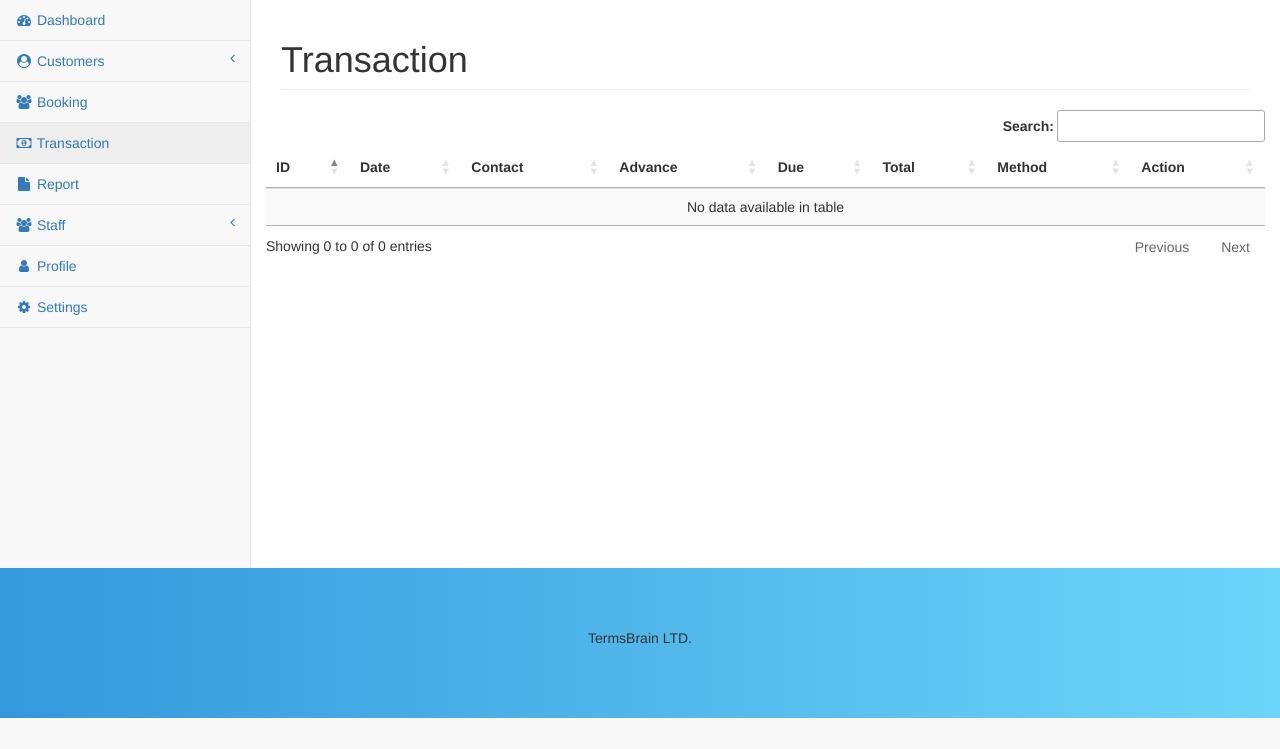
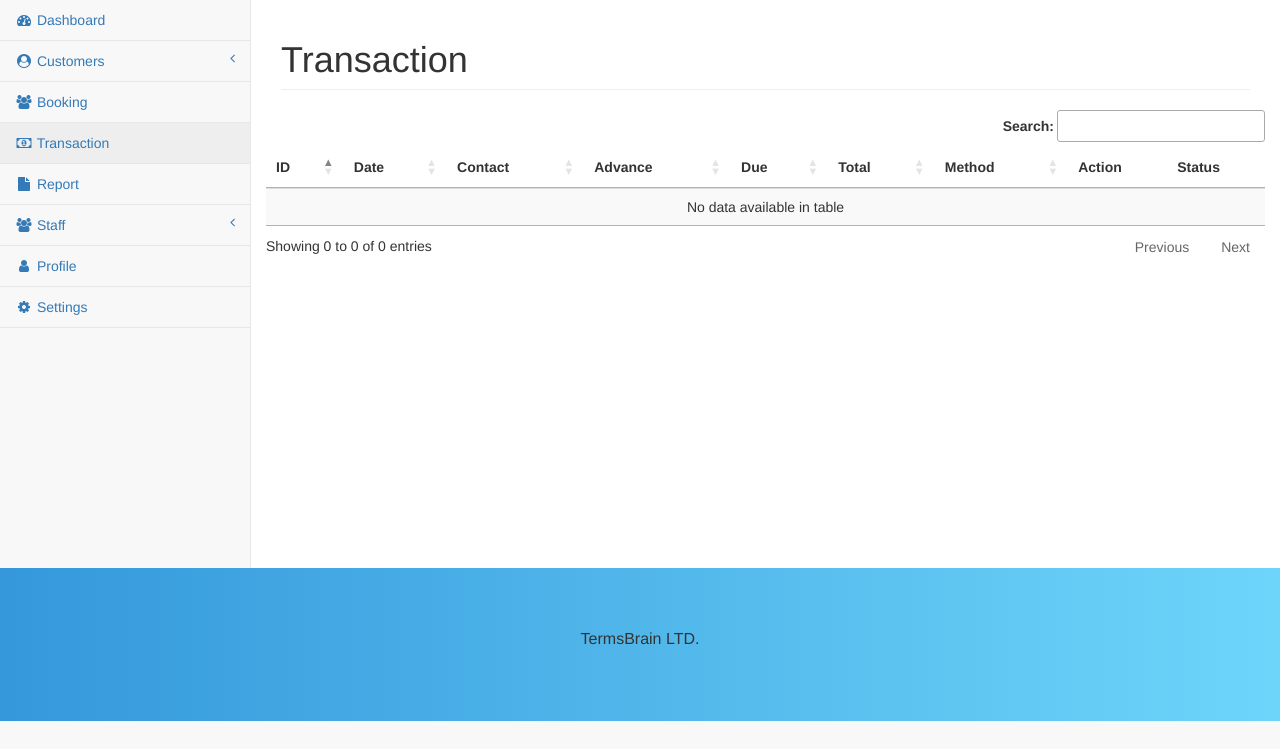
Before and after one commit to TermsBrain/Turf-Booking, a PHP site: page /transaction.php in a window 1280 px wide. Shown: the part 51-800 px from the top of the page. Run offline with PHP 8.4, Linux system fonts and the light colour scheme; the visitor is signed in with stand-in values (Sample User, id 1); data that the repository does not hold is empty; some libraries are stand-ins or nearby versions.

Commit message:
sql updated

```diff
--- a/api/submit_booking.php
+++ b/api/submit_booking.php
@@ -11,13 +11,14 @@ $total = $_POST['total'];
 $date = $_POST['date'];
 $method = $_POST['method'];
 
-$customers = "INSERT INTO `customers`(`name`, `phone`) VALUES ($name, $contact)";
+
+$customers = "INSERT INTO customers(name, phone) VALUES ('$name', '$contact')";
 
 if(mysqli_query($conn, $customers)) {
     echo "Succesfully inserted !!";
 }
 else {
-    echo mysqli_error();
+    echo mysqli_error($conn);
 }
 
 // echo $customers;
--- a/includes/footer.php
+++ b/includes/footer.php
@@ -1,18 +1,18 @@
 <section id="footer">
     <div class="container">
         <div class="row">
-       <div class=" text-center text-white">
+            <div class="text-center text-white font-weight-bold" style="font-size: 16px";>
                 <p><a href="https://termsbrain.com/">TermsBrain LTD.</a></p>
                 <!-- <p class="h6" style="color:black">© Copyright <a class="text-green ml-2" href="#" target="_blank">TermsBrain</a></p> -->
-       </div>     </div>
+            </div>
+        </div>
     </div>
 </section>
-
 
 <script src="assets/js/bootstrap.min.js"></script>
 <script src="assets/js/metisMenu/metisMenu.min.js"></script>
 <script src="assets/js/sb-admin-2.js"></script>
 <script src="assets/js/jquery.validate.min.js"></script>
+</body>
 
-</body>
 </html>
--- a/index.php
+++ b/index.php
@@ -3,7 +3,6 @@ session_start();
 include 'connection.php';
 
 if (!isset($_SESSION['id']) || !isset($_SESSION['role']) || !isset($_SESSION['status'])) {
-
             header('Location: login.php');
             exit;
 }
--- a/profile.php
+++ b/profile.php
@@ -39,6 +39,8 @@ if ($_SERVER['REQUEST_METHOD'] === 'POST' && isset($_POST['change_password'])) {
             $updateStmt->execute();
 
             $passwordChanged = true;
+            header('Location: profile.php');
+            exit;
         } else {
             $passwordMatchError = "New password and confirm password do not match.";
         }
--- a/transaction.php
+++ b/transaction.php
@@ -16,6 +16,7 @@ include_once('includes/header.php');
         </div>
     </div>
     <div class="row">
+        <div class="table-responsive">
             <table id="yourTableID" class="table table-dark table-striped">
                 <thead>
                     <th>ID</th>
@@ -26,6 +27,7 @@ include_once('includes/header.php');
                     <th>Total</th>
                     <th>Method</th>
                     <th>Action</th>
+                    <th>Status</th>
                 </thead>
                 <tbody>
                     <?php
@@ -38,7 +40,7 @@ include_once('includes/header.php');
                             <td><?php echo $row['id'] ?></td>
                             <td><?php
                                 $temp = $row['created_at'];
-                            $dates = explode(' ',$temp);
+                                $dates = explode(' ', $temp);
                                 echo $dates[0];
                             ?></td>
                             <td><?php echo $row['phone'] ?></td>
@@ -49,6 +51,15 @@ include_once('includes/header.php');
                             <td>
                                 <a class="btn btn-primary" href="editTransaction.php?id=<?php echo $row['id'] ?>">Edit</a>
                             </td>
+                            <td>
+                                <?php
+                                // Set button color based on the value of "Due"
+                                $buttonColor = ($row['due'] == 0) ? 'btn-success' : 'btn-danger';
+
+                                // Output the button with dynamic color
+                                echo '<a class="btn ' . $buttonColor . '" href="editTransaction.php?id=' . $row['id'] . '">Status</a>';
+                                ?>
+                            </td>
                         </tr>
                     <?php
                     }
@@ -57,28 +68,38 @@ include_once('includes/header.php');
             </table>
         </div>
     </div>
-
+</div>
 
 <!-- Include jQuery -->
 <script src="https://code.jquery.com/jquery-3.6.0.min.js"></script>
 
-<link rel="stylesheet" type="text/css" href="https://cdn.datatables.net/1.13.7/css/jquery.dataTables.min.css">
+<!-- Include DataTables CSS and JS -->
+<link rel="stylesheet" type="text/css" href="https://cdn.datatables.net/1.10.24/css/jquery.dataTables.min.css">
+<script type="text/javascript" src="https://cdn.datatables.net/1.10.24/js/jquery.dataTables.js"></script>
+
+<!-- Include DataTables Buttons CSS and JS -->
 <link rel="stylesheet" type="text/css" href="https://cdn.datatables.net/buttons/2.4.2/css/buttons.dataTables.min.css">
-<script type="text/javascript" src="https://code.jquery.com/jquery-3.6.0.min.js"></script>
-<script type="text/javascript" src="https://cdn.datatables.net/1.10.24/js/jquery.dataTables.js"></script>
 <script type="text/javascript" src="https://cdn.datatables.net/buttons/2.4.2/js/dataTables.buttons.min.js"></script>
 <script type="text/javascript" src="https://cdnjs.cloudflare.com/ajax/libs/jszip/3.1.3/jszip.min.js"></script>
 <script type="text/javascript" src="https://cdnjs.cloudflare.com/ajax/libs/pdfmake/0.1.53/vfs_fonts.js"></script>
 <script type="text/javascript" src="https://cdn.datatables.net/buttons/2.4.2/js/buttons.html5.min.js"></script>
 <script type="text/javascript" src="https://cdnjs.cloudflare.com/ajax/libs/pdfmake/0.1.53/pdfmake.min.js"></script>
 
+<!-- Include DataTables Responsive CSS and JS -->
+<link rel="stylesheet" type="text/css" href="https://cdn.datatables.net/responsive/2.2.9/css/responsive.dataTables.min.css">
+<script type="text/javascript" src="https://cdn.datatables.net/responsive/2.2.9/js/dataTables.responsive.min.js"></script>
 
 <script>
     $(document).ready(function() {
         $('#yourTableID').DataTable({
             dom: 'Bfrtip',
+            responsive: true,
             buttons: [
                 'copy', 'csv', 'excel', 'pdf', 'print'
+            ],
+            columnDefs: [
+                { "orderable": false, "targets": -2 }, // Disable sorting for the second-to-last column (Action)
+                { "orderable": false, "targets": -1 } // Disable sorting for the last column (Status)
             ]
         });
     });
```
Also changed, not shown: editTransaction.php (+5 -6 lines). Lines whose indentation alone changed are shown as unchanged.
